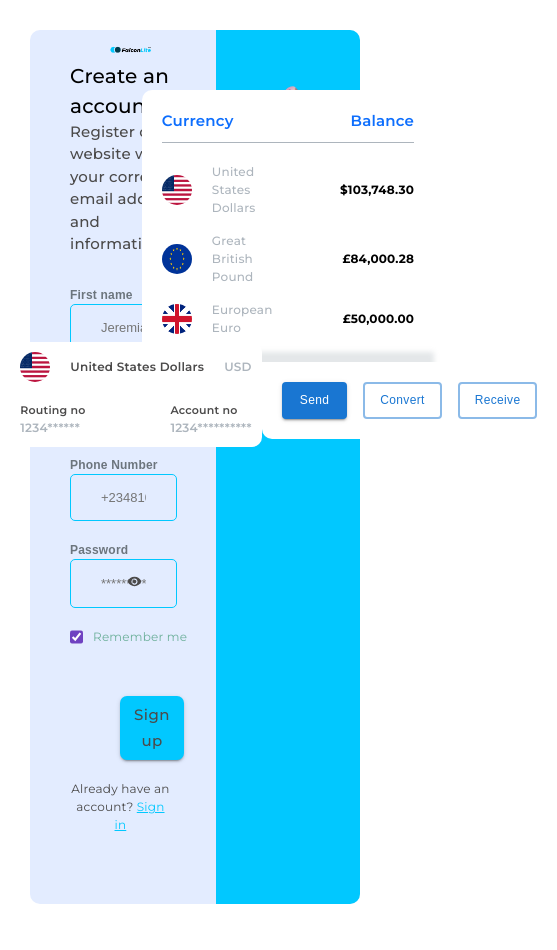
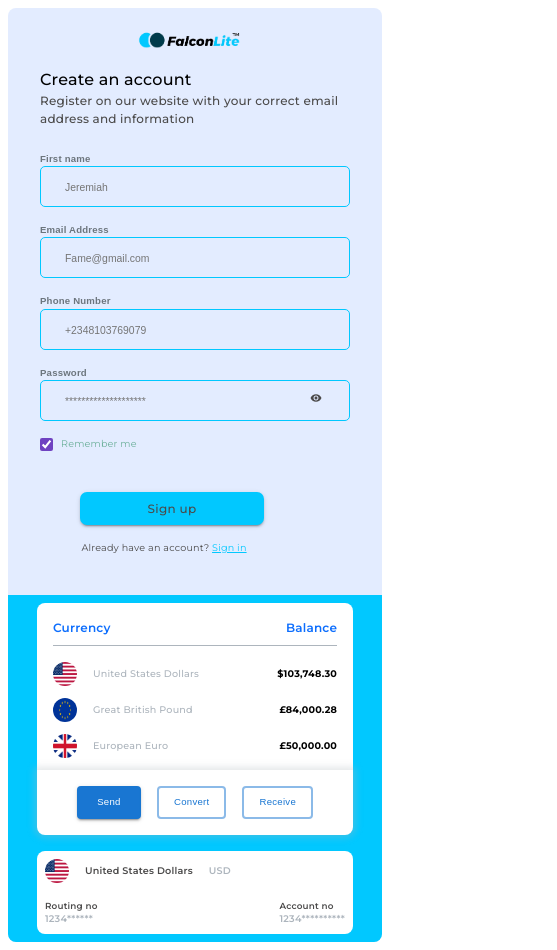
Before and after one commit to icyybee/Falconlite2, a React (Create React App) app: page / in a window 390 px wide. Shown: the whole page, 557 px wide, since content can reach past the window. Built offline with nearby package versions, Linux system fonts and the light colour scheme.

Commit message:
responsiveness

```diff
--- a/src/App.scss
+++ b/src/App.scss
@@ -13,6 +13,13 @@ $color-check-green:#19875494;
 $color-white: #ffffff;
 $color-grey: #adb5bd;
 
+// RESPONSIVE BREAKPOINTS
+$bp-largest: 75em;   // 1200px
+$bp-large: 62.5em;   // 1000px
+$bp-medium: 56.25em;    // 900px;
+$bp-small: 37.5em;    // 600px;
+$bp-smallest: 25em;   //400px
+
 *,
 *::before,
 *::after {
@@ -25,6 +32,10 @@ $color-grey: #adb5bd;
 html {
   font-size: 62.5%;
   scroll-behavior: smooth;
+
+  @media only screen and (max-width: $bp-small) {
+    font-size: 50%;
+  }
 }
 
 body {
--- a/src/components/authentication/authentication.styles.scss
+++ b/src/components/authentication/authentication.styles.scss
@@ -7,17 +7,37 @@
     padding: 1rem;
     border-radius: 0rem 1rem 1rem 0rem;
 
+    @media (max-width: $bp-largest) {
+        border-radius: 0rem 0rem 1rem 1rem;
+    }
+
     &__container {
         margin-top: 40%;
         padding: 0rem 5rem;
+
+        @media (max-width: $bp-largest) {
+            margin-top: 5%;
+        }
+
+        @media (max-width: $bp-large) {
+            margin-top: 0%;
+        }
     }
 
     &__content {
         display: flex;
         justify-content: center;
 
+        @media (max-width: $bp-medium) {
+            align-items: center;
+        }
+
         &--container {
             position: absolute;
+
+            @media (max-width: $bp-medium) {
+                position: relative;
+            }
         }
 
         &--box {
@@ -25,6 +45,10 @@
             display: flex;
             flex-direction: column;
             align-items: center;
+
+            @media (max-width: $bp-medium) {
+                margin-bottom: 0rem;
+            }
         }
     }
 
@@ -34,6 +58,15 @@
         height: 100%;
         border-radius: 40%;
         transform: rotate(-45deg);
+
+        @media (max-width: $bp-largest) {
+            transform: none;
+            width: 80%;
+        }
+
+        @media (max-width: $bp-medium) {
+            display: none;
+        }
     }
 
     &__box {
@@ -49,9 +82,22 @@
             width: 100%;
             box-shadow: -20px 30px 5px 20px #adb5bd54;
 
+            @media (max-width: $bp-medium) {
+                margin-top: -2rem;
+                flex-direction: column-reverse;
+                box-shadow: none;
+                background-color: inherit;
+                gap: 2rem;
+            }
+
             & .box--2 {
                 left: -45%;
                 position: absolute;
+
+                @media (max-width: $bp-medium) {
+                    left: 0%;
+                    position: relative;
+                }
             }
 
             & .box--3 {
@@ -60,6 +106,14 @@
                 padding: 2rem;
                 margin-top: 2rem;
                 border-radius: 0rem 0rem 1rem 1rem;
+
+                @media (max-width: $bp-medium) {
+                    position: relative;
+                    margin-left: 0rem;
+                    margin-top: -2rem;
+                    box-shadow: 0px 0px 7px 3px #adb5bd54;
+                    padding: 2rem 5rem;
+                }
 
                 & button {
                     text-transform: inherit;
--- a/src/components/form/form.styles.scss
+++ b/src/components/form/form.styles.scss
@@ -9,11 +9,19 @@
     padding: 1rem;
     width: 100%;
     display: flex;
+
+    @media (max-width: $bp-largest) {
+      flex-direction: column;
+    }
   }
 
   &__left {
     width: 60%;
     padding: 0rem 3rem 6rem 3rem ;
+
+    @media (max-width: $bp-largest) {
+      width: 100%;
+    }
   }
 
   & .logo__container {
--- a/src/components/formInput/formInput.styles.scss
+++ b/src/components/formInput/formInput.styles.scss
@@ -12,6 +12,10 @@
         border-radius: 5px;
         padding: 1.5rem 3rem;
         display: block;
+
+        @media (max-width: $bp-smallest) {
+            width: 100%;
+        }
 
         &:focus {
             outline: none;
--- a/src/components/signup/signup.styles.scss
+++ b/src/components/signup/signup.styles.scss
@@ -3,6 +3,10 @@
 .signup {
     padding: 3rem;
     min-height: 100vh;
+
+    @media (max-width: $bp-small) {
+        padding: 1rem;
+    }
 
     &__content {
         display: flex;
--- a/src/components/verify/verify.styles.scss
+++ b/src/components/verify/verify.styles.scss
@@ -1,7 +1,7 @@
 @import '../../App.scss';
 
 .verify {
-    padding: 3rem;
+    padding-top: 3rem;
 
     &__content {
         display: flex;
@@ -10,6 +10,13 @@
         width: 80%;
         justify-content: center;
         margin: 7rem 0rem;
+
+        @media (max-width: $bp-small) {
+            gap: 1rem;
+            margin: 5rem 0rem;
+            width: 100%;
+            padding: 0rem;
+        }
     }
 
     &__block {
@@ -20,6 +27,11 @@
         border-radius: 5px;
         cursor: pointer;
 
+        @media (max-width: $bp-small) {
+            width: 7rem;
+            height: 8rem;
+        }
+
         & input {
             width: 100%;
             padding: 1rem;
@@ -29,6 +41,10 @@
             font-size: 3rem;
             text-align: center;
 
+            @media (max-width: $bp-small) {
+                padding: 0rem;
+            }
+
             &:focus {
                 outline: none;
             }
```
